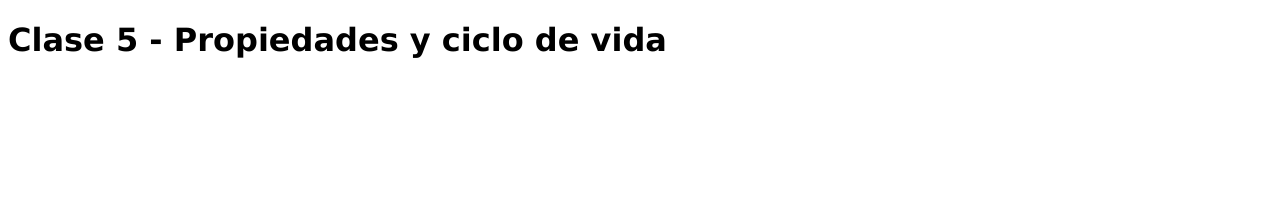
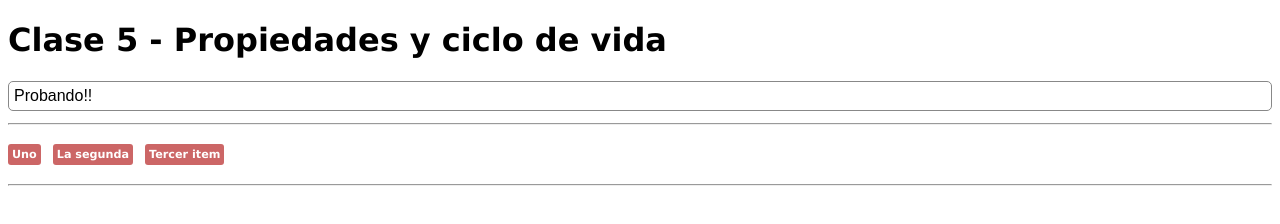
Before and after one commit to EscuelaIt/Curso-LitElement, a website with bundled scripts: page clase5/index.html in a window 1280 px wide. Built offline with nearby package versions, Linux system fonts and the light colour scheme; files whose address does not match are found by name.

Commit message:
crear tags en el html

```diff
--- a/clase5/index.html
+++ b/clase5/index.html
@@ -14,6 +14,14 @@
 <body>
   <h1>Clase 5 - Propiedades y ciclo de vida</h1>
 
+  <eit-input value="Probando!!"></eit-input>
+
+  <hr>
+
+  <tag-list tags='["Uno", "La segunda", "Tercer item"]'></tag-list>
+
+  <hr>
+
   <script src="node_modules/@webcomponents/webcomponentsjs/webcomponents-loader.js"></script>
   <script src="https://unpkg.com/axios/dist/axios.min.js"></script>
   <script src="./src/index.js" type="module"></script>
```
